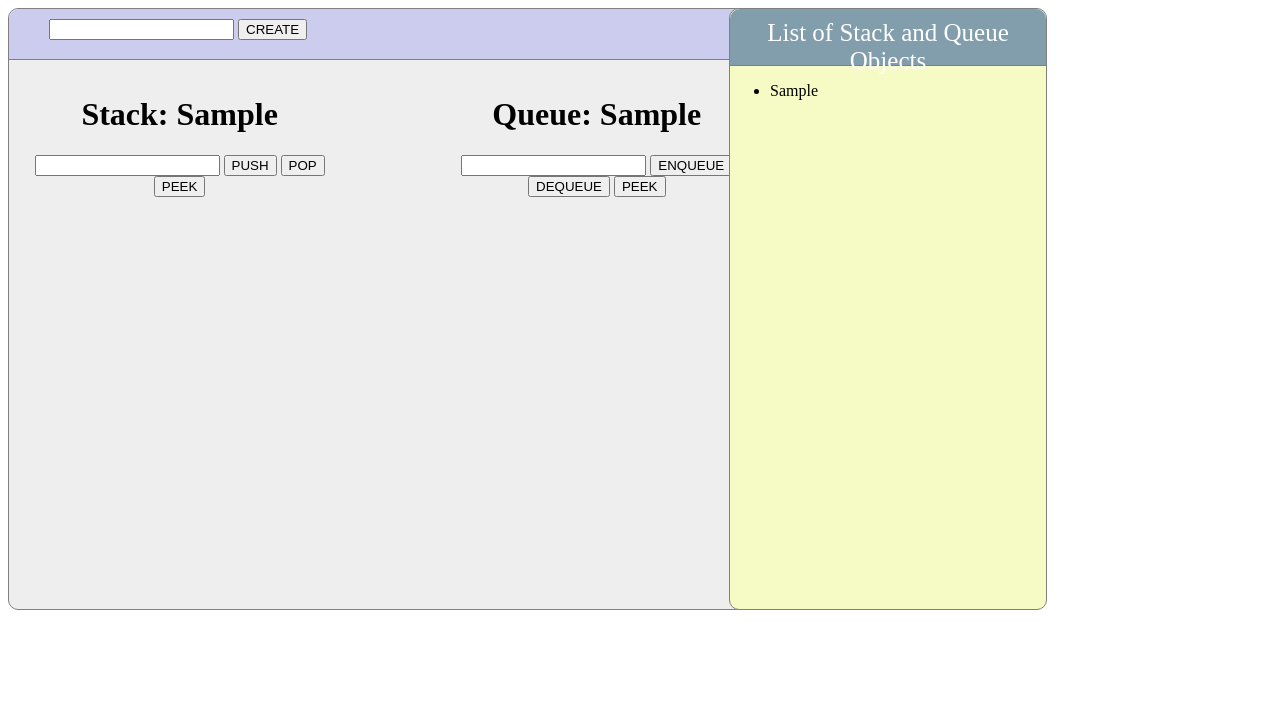
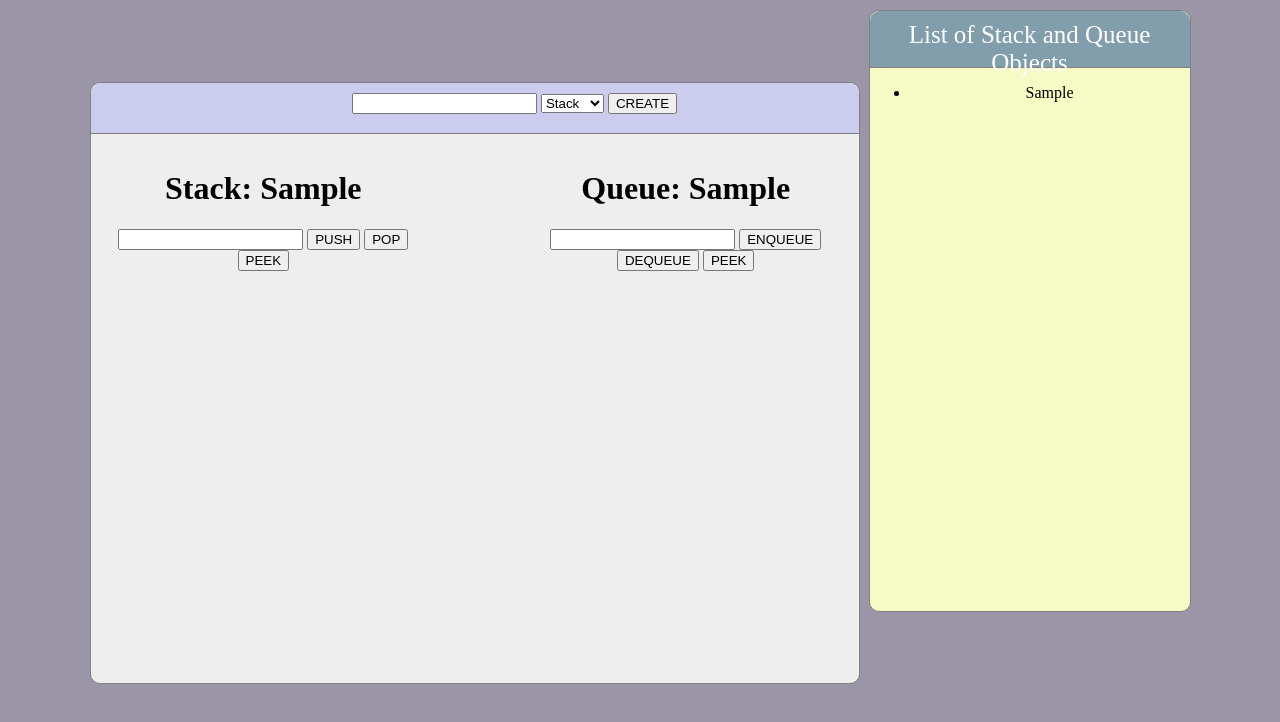
Before and after one commit to jcastro3/Javascript_DataStructures, a plain HTML site: page index.html in a window 1280 px wide. Both pictures are taken after typing "Sample" into the empty fields and a click on the button "CREATE". Drawn offline with nearby package versions, Linux system fonts and the light colour scheme.

Commit message:
added selector refactorized some code

```diff
--- a/UI.js
+++ b/UI.js
@@ -8,13 +8,16 @@ $(document).ready(function () {
     $('#create_btn').click(function () {
         var name,
             key,
-            item;
+            item,
+            selected;
 
         name = $('#create_newInstance').val();
-
+        selected = $('#typeSelector').val();
+        alert(selected);
         if (name === '') {
             return alert('empty field, please insert value');
         }
+
 
         objArray.push({
             key: name,
@@ -44,7 +47,7 @@ $(document).ready(function () {
         var tmp = stack.top;
         $('#stack_ul').text('');
         while (tmp) {
-            $('#stack_ul').append(tmp.data['0'].outerHTML);
+            $('#stack_ul').append(tmp.data);
             tmp = tmp.next;
 
         }
@@ -57,7 +60,7 @@ $(document).ready(function () {
             var tmp = queue.front;
             $('#queue_ul').text('');
             while (tmp) {
-                $('#queue_ul').append(tmp.data['0'].outerHTML);
+                $('#queue_ul').append(tmp.data);
                 tmp = tmp.next;
 
             }
@@ -74,6 +77,7 @@ $(document).ready(function () {
                 queue = objArray[i].queue_val;
                 updateStack(stack);
                 updateQueue(queue);
+                break;
             }
         }
         $(".new_name").text(name);
@@ -98,7 +102,7 @@ $(document).ready(function () {
         if (!stack.isEmpty()) {
             pop = stack.pop();
             pop.remove();
-            updateStack(stack);
+
         } else {
             alert('the stack is empty!!');
         }
@@ -133,7 +137,6 @@ $(document).ready(function () {
         var dequeue;
         if (!queue.isEmpty()) {
             dequeue = queue.dequeue();
-            updateQueue(queue);
             dequeue.remove();
         } else {
             alert('the stack is empty!!');
--- a/index.html
+++ b/index.html
@@ -14,6 +14,10 @@
        <div class="top_container">
            <div class="create_container">
                <input id="create_newInstance" type="text">
+               <select name="" id="typeSelector">
+                   <option value="stack">Stack</option>
+                   <option value="queue">Queue</option>
+               </select>
                <input id="create_btn" type="button" value="CREATE">
            </div>
        </div>
--- a/styles/main.css
+++ b/styles/main.css
@@ -1,4 +1,11 @@
+body{
+    background-color: #9A96A8;
+     margin: 0;
+ padding: 0;
+ padding-top: 10px;
+ text-align: center;
 
+}
 .main_container {
     width: 60%;
     min-height: 600px;
@@ -6,19 +13,18 @@
     border-radius: 10px;
     border: 1px solid grey;
     display: inline-block;
-    float: left;
+
 
 }
 .left_container {
     width: 25%;
     min-height: 600px;
-    background-color: #eee;
     border-radius: 10px;
     border: 1px solid grey;
-    float: right;
     display: inline-block;
-    position: relative;
-    right: 225px;
+    margin-left: 5px;
+
+
 
 }
 .top_container{
```
